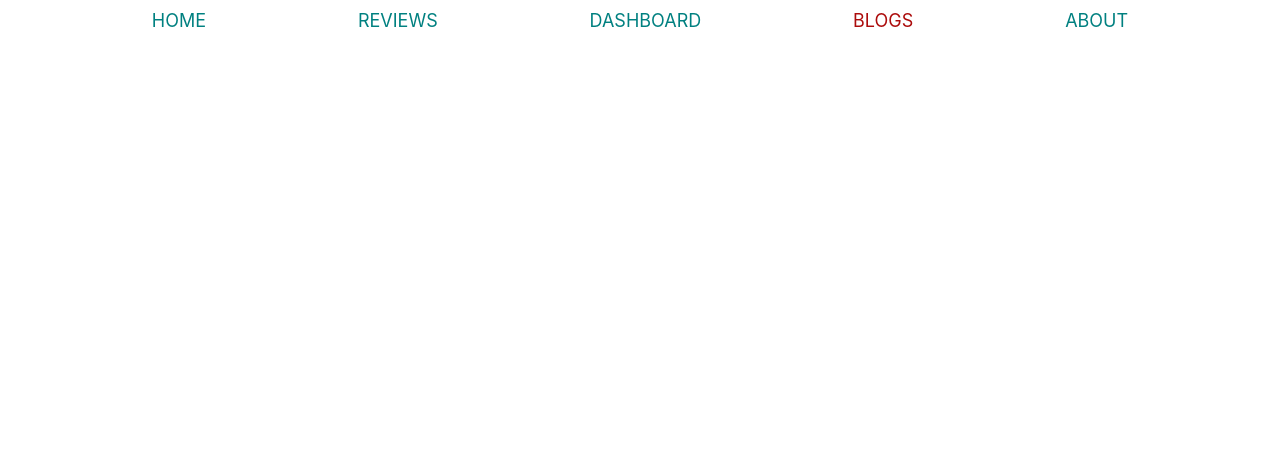
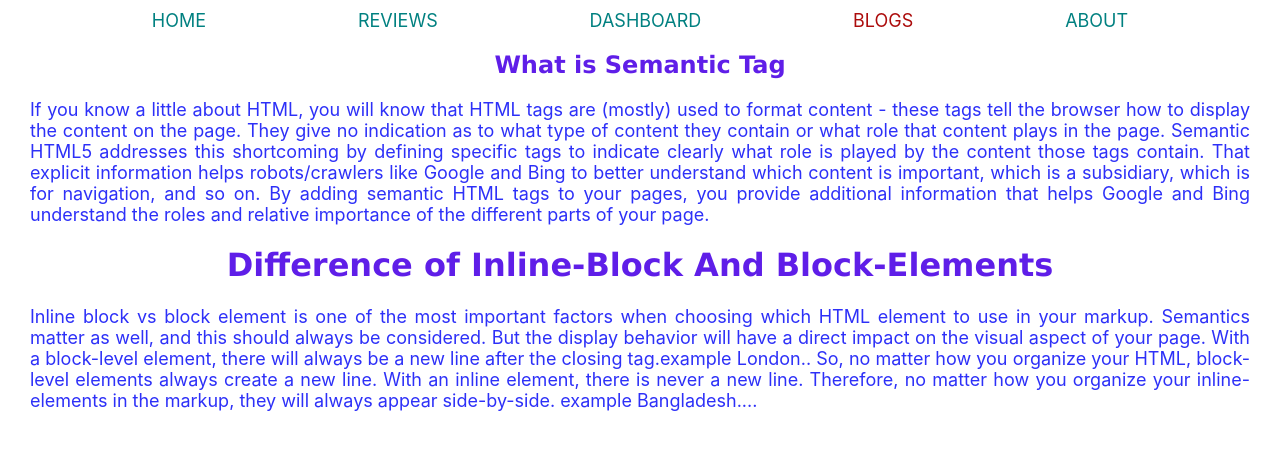
Before and after one commit to md-mobarak/assignment-9, a React (Create React App) app: page /blogs in a window 1280 px wide. Shown: the top 450 px of the page. Built offline with nearby package versions, Linux system fonts and the light colour scheme.

Commit message:
including _redircts-file

```diff
--- /dev/null
+++ b/src/components/Blogs/Blog.css
@@ -0,0 +1,15 @@
+.all-blog {
+    margin: 20px 30px;
+}
+
+.all-blog h1 {
+    color: #5F1EE8;
+    font-family: 'Lucida Sans', 'Lucida Sans Regular', 'Lucida Grande', 'Lucida Sans Unicode', Geneva, Verdana, sans-serif;
+    text-align: center;
+}
+
+.all-blog p {
+    text-align: justify;
+    color: rgba(3, 7, 247, 0.836);
+    font-size: 18px;
+}
--- a/src/components/Blogs/Blogs.js
+++ b/src/components/Blogs/Blogs.js
@@ -1,9 +1,31 @@
 import React from 'react';
+import './Blog.css'
 
 const Blogs = () => {
     return (
-        <div>
+        <div className='all-blog'>
+            <section>
+                <h1>What is Semantic Tag</h1>
+                <p>
+                    If you know a little about HTML, you will know that HTML tags are (mostly) used to format content - these tags tell the browser how to display the content on the page. They give no indication as to what type of content they contain or what role that content plays in the page.
 
+                    Semantic HTML5 addresses this shortcoming by defining specific tags to indicate clearly what role is played by the content those tags contain. That explicit information helps robots/crawlers like Google and Bing to better understand which content is important, which is a subsidiary, which is for navigation, and so on.
+
+                    By adding semantic HTML tags to your pages, you provide additional information that helps Google and Bing understand the roles and relative importance of the different parts of your page.
+                </p>
+            </section>
+            <h1>Difference of Inline-Block And Block-Elements </h1>
+            <p>Inline block vs block element is one of the most important factors when choosing which HTML element to use in your markup.
+                Semantics matter as well, and this should always be considered.
+                But the display behavior will have a direct impact on the visual aspect of your page.
+                With a block-level element, there will always be a new line after the closing tag.example London..
+                So, no matter how you organize your HTML, block-level elements always create a new line.
+                With an inline element, there is never a new line.
+                Therefore, no matter how you organize your inline-elements in the markup, they will always appear side-by-side. example Bangladesh....
+            </p>
+            <section>
+
+            </section>
         </div>
     );
 };
--- a/src/components/Home/Home.js
+++ b/src/components/Home/Home.js
@@ -35,8 +35,6 @@ const Home = () => {
                     {
                         threeItems.map(card => <Card card={card}></Card>)
                     }
-
-
                 </div>
                 <button onClick={() => navigate(`/reviews`)}>See All Reviews</button>
             </section>
```
Also changed, not shown: 2 other files (tests, documents, lock files or other folders).
